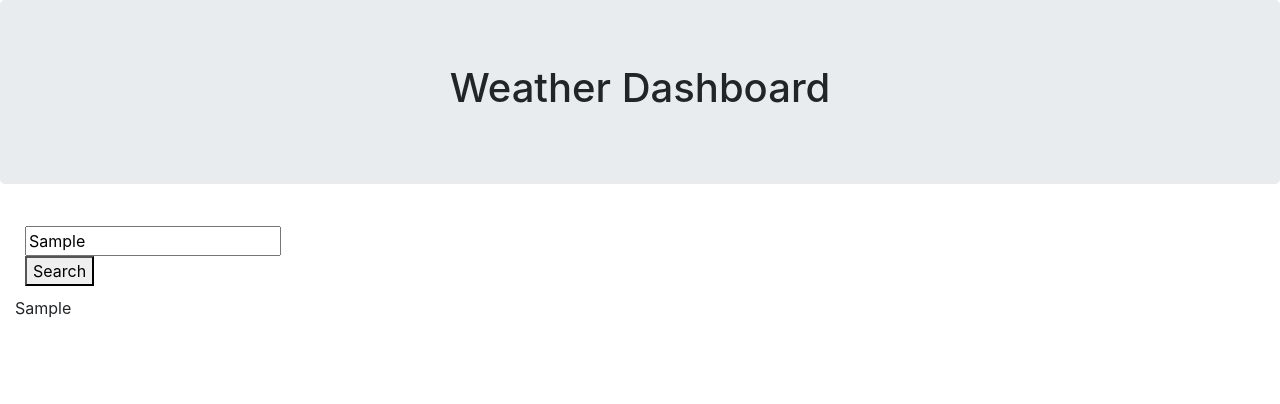
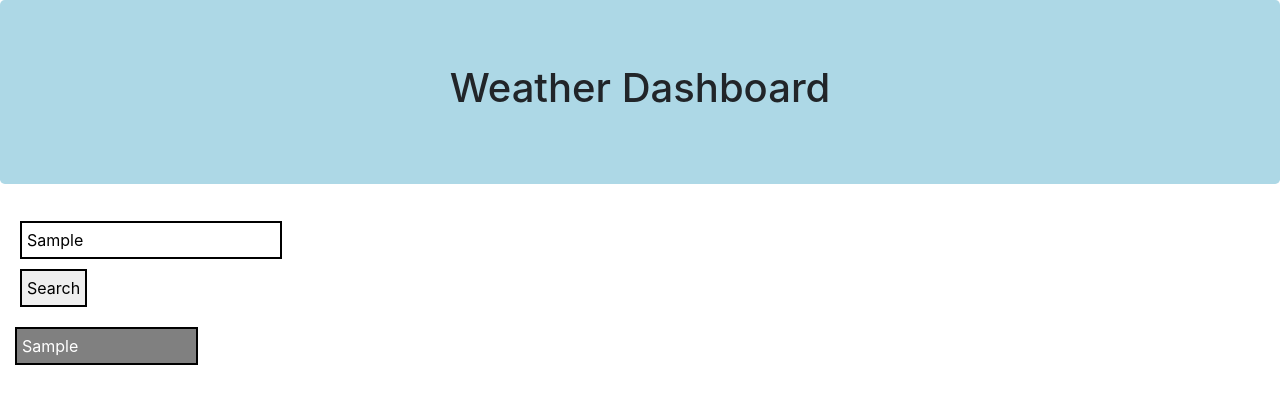
Before and after one commit to mypooja/weatherApp, a plain HTML site: page index.html in a window 1280 px wide. Both pictures are taken after typing "Sample" into the empty fields and a click on the button "Search". Drawn offline with nearby package versions, Linux system fonts and the light colour scheme; no server answers.

Commit message:
Adding click functionality on saved cities

```diff
--- a/assets/css/style.css
+++ b/assets/css/style.css
@@ -1,11 +1,32 @@
+/*Styling for header*/
+.jumbotron {
+    background-color: lightblue;
+}
+
+/*Styling for weather card*/
 .card {
-    background-color: darkblue;
+    background-color: rgb(37, 37, 175);
     color: white;
     border: solid white 2px;
     width: 15%;
 }
 
-.inputform {
+/*Styling for saved cities*/
+.city {
+    background-color: grey;
+    color: white;
+    padding: 5px;
+    border: solid black 2px;
+}
+
+/*Styling for input box and search button*/
+#search-input, #search-button {
     padding: 5px;
     margin: 5px;
+    border: solid black 2px;
 }
+
+/*Styling for saved cities parent div*/
+#previousCities {
+    margin-top: 15px;
+}
--- a/assets/js/script.js
+++ b/assets/js/script.js
@@ -1,11 +1,18 @@
 let apiKey = "1fdbaa9554b6e29131fb70def2d34397";
 let lon, lat, city;
 
+/*Handles Search button click*/
 function handleButtonEvent(event) {
     event.preventDefault();
-    forecastEl.innerHTML = "";
     city = searchInputTextEl.value;
     addCityToLocalStorage(city);
+    displayCityWeather(city);
+    displayPreviousCities();
+}
+
+/*Displays 5 day forecast of the input city*/
+function displayCityWeather(city) {
+    forecastEl.innerHTML = "";
 
     var queryGeoLocation = "https://api.openweathermap.org/geo/1.0/direct?q=" +
                            city + "&limit=1&appid=" + apiKey;
@@ -38,10 +45,9 @@ function handleButtonEvent(event) {
             }
         });
       });
-
-      displayPreviousCities();
 }
 
+/*Adds weather elements (icon, temp, wind, humidity) in the div for a day*/
 function addWeather(date, temp, humidity, icon, windspeed) {
     let weatherDiv = document.createElement("div");
     weatherDiv.className = "card";
@@ -71,15 +77,21 @@ function addWeather(date, temp, humidity, icon, windspeed) {
     forecastEl.appendChild(weatherDiv);
 }
 
+/*Adds city name to the local storage if not already present in the local storage*/
 function addCityToLocalStorage(city) {
     var cityArray = [city];
     var localStorageArray = JSON.parse(localStorage.getItem("cityList"));
     if (localStorageArray) {
+        var isCityAlreadyPresentInLocalStorage = localStorageArray.includes(city);
+        if (isCityAlreadyPresentInLocalStorage) {
+            return;
+        }
         cityArray = cityArray.concat(localStorageArray);
     }
     localStorage.setItem("cityList", JSON.stringify(cityArray));
 }
 
+/*Displays previously saved cities from the local storage*/
 function displayPreviousCities() {
     var localStorageArray = JSON.parse(localStorage.getItem("cityList"));
 
@@ -87,11 +99,17 @@ function displayPreviousCities() {
         previousCitiesEl.innerHTML = "";
         for (i=0; i<localStorageArray.length; i++) {
             let cityP = document.createElement("p");
+            cityP.className = "city";
             cityP.textContent = localStorageArray[i];
             previousCitiesEl.appendChild(cityP);
         }
     }
 
+}
+
+/*Handles click event on a previously saved city*/
+function handleClickOnPreviousCity(event) {
+    displayCityWeather(event.target.textContent);
 }
 
 var searchInputTextEl = document.getElementById("search-input");
@@ -103,4 +121,6 @@ var forecastEl = document.getElementById("forecast");
 
 var previousCitiesEl = document.getElementById("previousCities");
 
+previousCitiesEl.addEventListener('click', handleClickOnPreviousCity);
+
 displayPreviousCities();
```
Also changed, not shown: assets/images/wather-app-screenshot.png (added), assets/images/weatherApp-screenshot-1.png (deleted), assets/images/weatherApp-screenshot-2.png (deleted), 1 other file.
